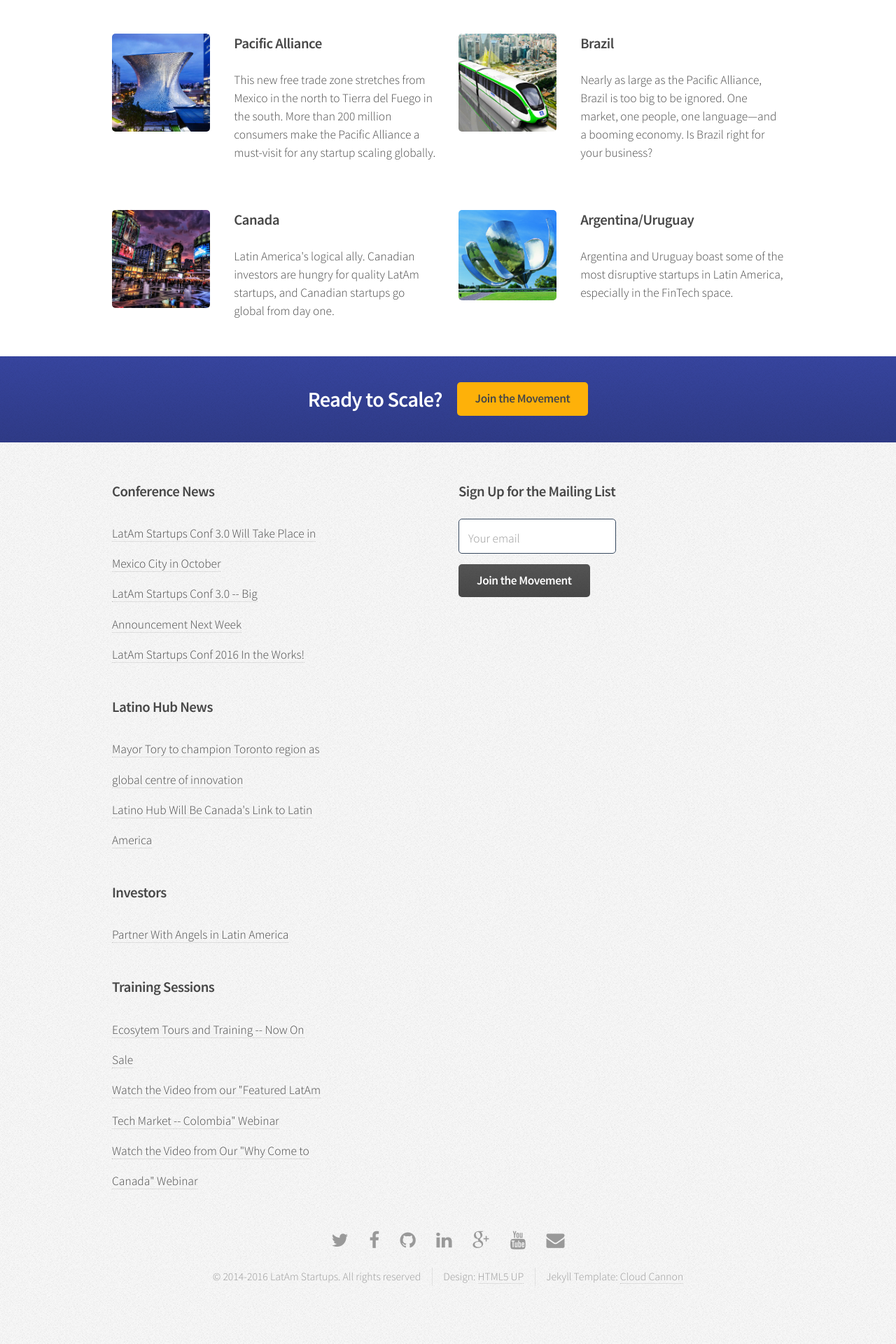
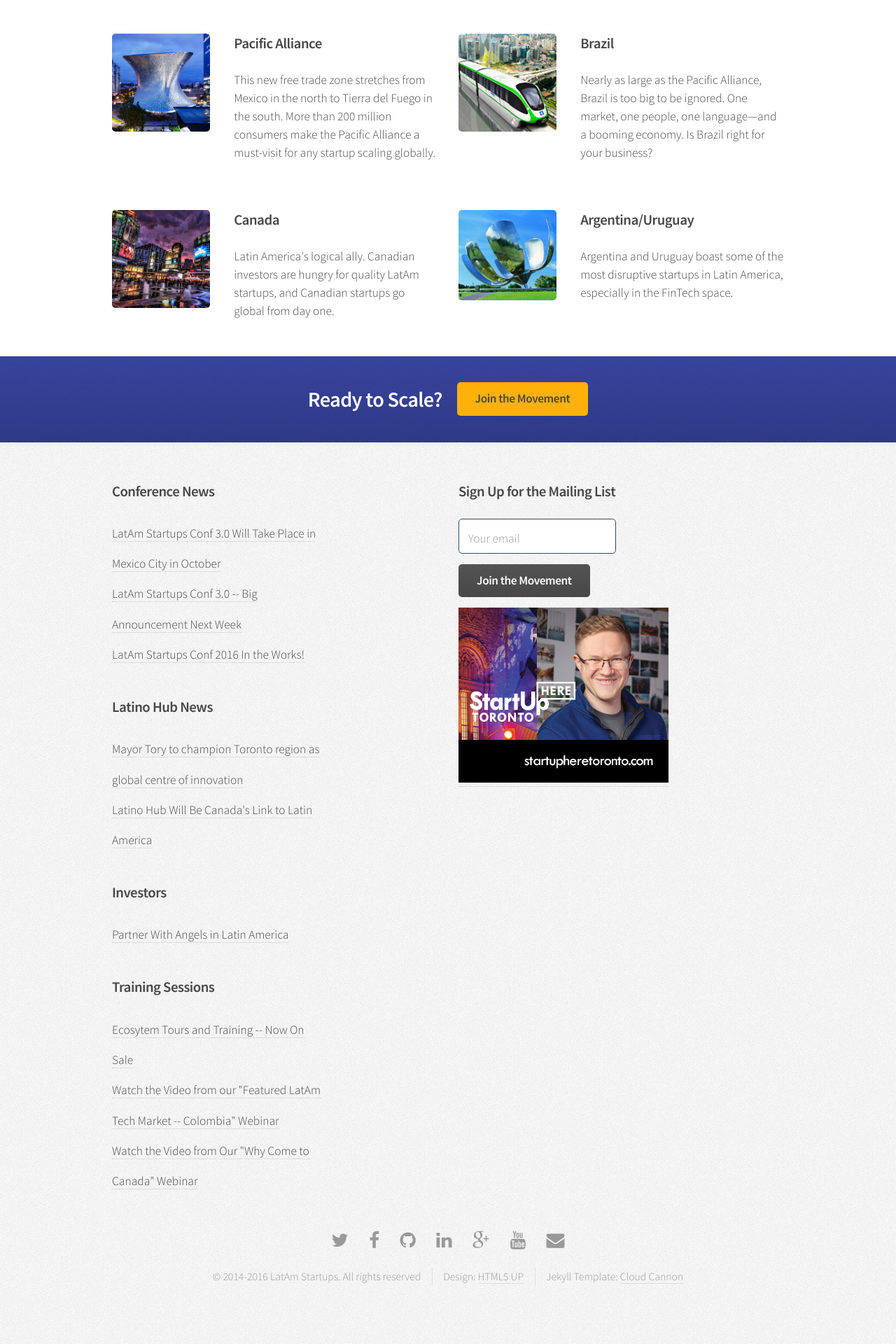
Before and after one commit to LatAmStartups/LatAmStartups.github.io, a Jekyll site: the page built from index.html, in a window 1280 px wide. Shown: the part 1400-3320 px from the top of the page at 70% size. Built offline with Jekyll 4.4.1, drawn with Linux system fonts in a browser that asks for light colours; the list of posts is cut into pages by our own code.

Commit message:
added startup toronto promo

```diff
--- a/_includes/footer.html
+++ b/_includes/footer.html
@@ -64,6 +64,19 @@
 								</div>
 							</form>
 						</section>
+						<section class="6u">
+								<div class="row half collapse-at-2">
+								</div>
+								<div class="row half">
+									<div class="6u">
+										<ul class="actions">
+											<a href="https://www.startupheretoronto.com">
+												<img src="/assets/images/CityToronto/SUHTOpromo1.jpg" />
+											</a>
+										</ul>
+									</div>
+								</div>
+						</section>
 					</div>
 				</div>
 
```
